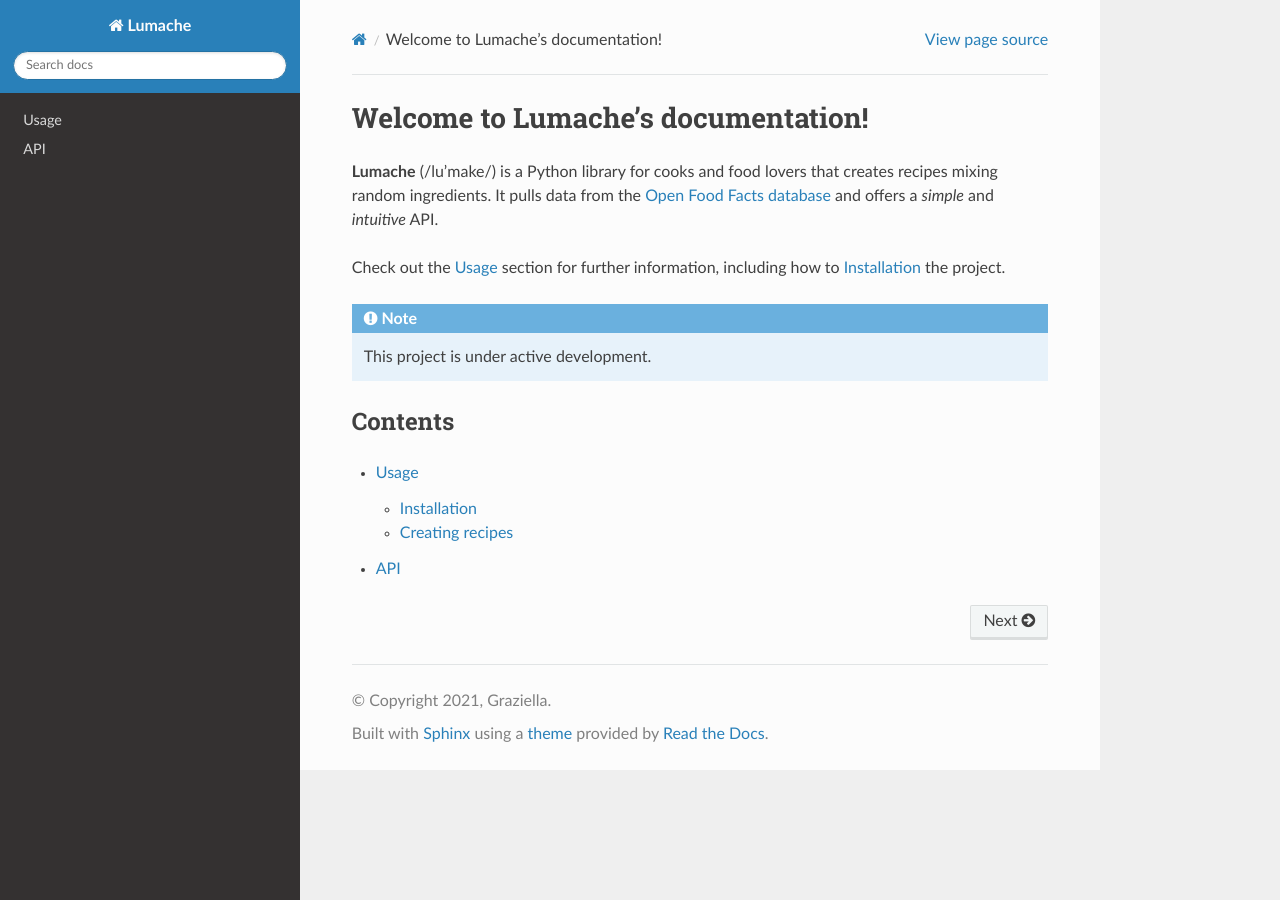
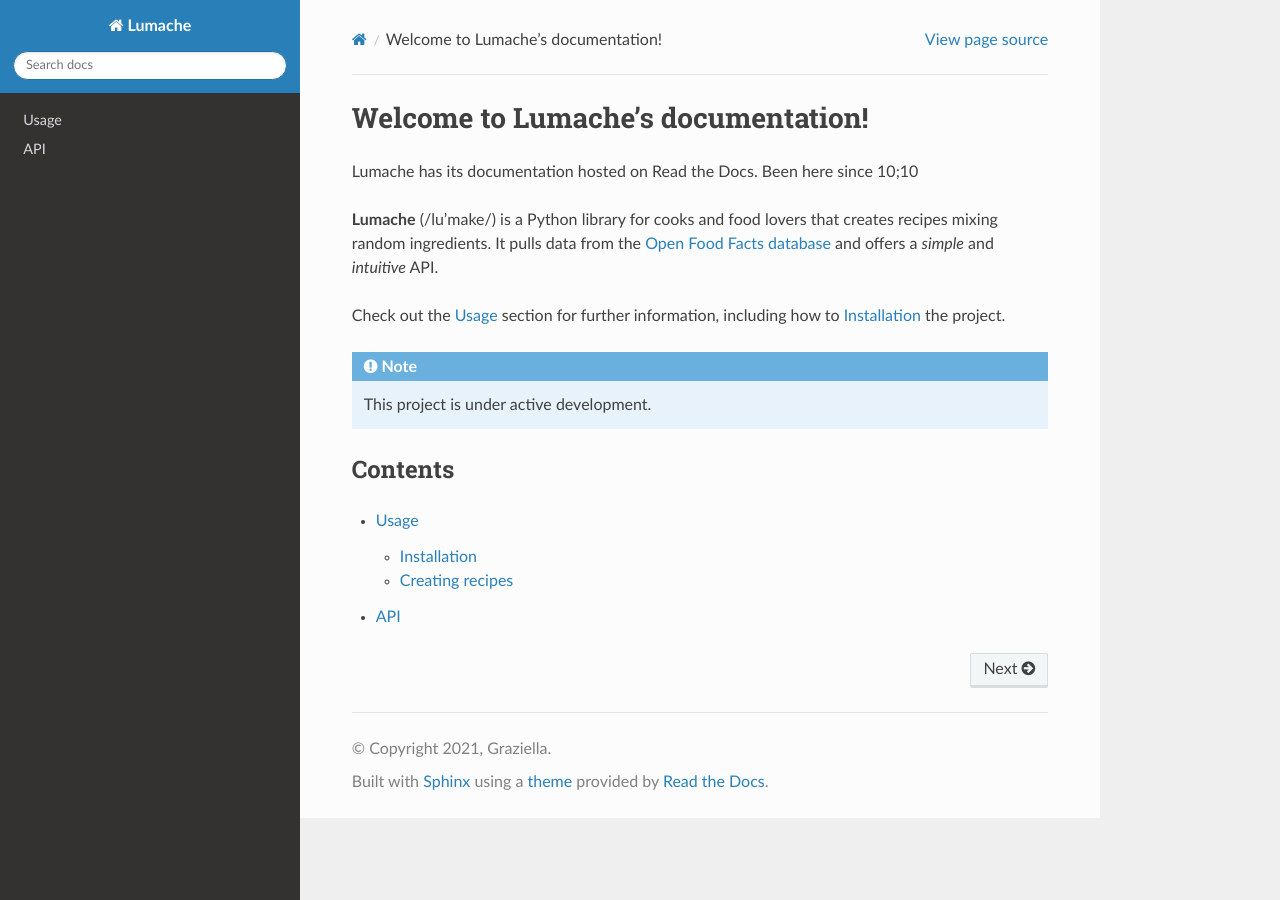
Before and after one commit to afterthesegfault/give-it-whatever-name, a Sphinx documentation site: the page built from docs/source/index.rst, in a window 1280 px wide. Built offline with Sphinx 7.4.7 and the Read the Docs theme 3.1.0, drawn with Linux system fonts in a browser that asks for light colours.

Commit message:
Update index.rst
A second try at this

```diff
--- a/docs/source/index.rst
+++ b/docs/source/index.rst
@@ -1,5 +1,7 @@
 Welcome to Lumache's documentation!
 ===================================
+
+Lumache has its documentation hosted on Read the Docs. Been here since 10;10
 
 **Lumache** (/lu'make/) is a Python library for cooks and food lovers
 that creates recipes mixing random ingredients.
```
